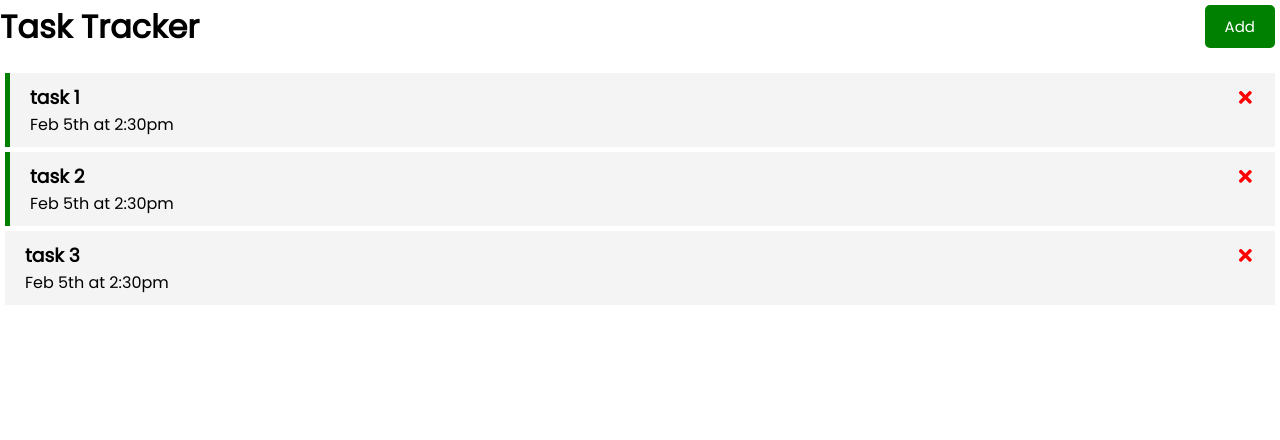
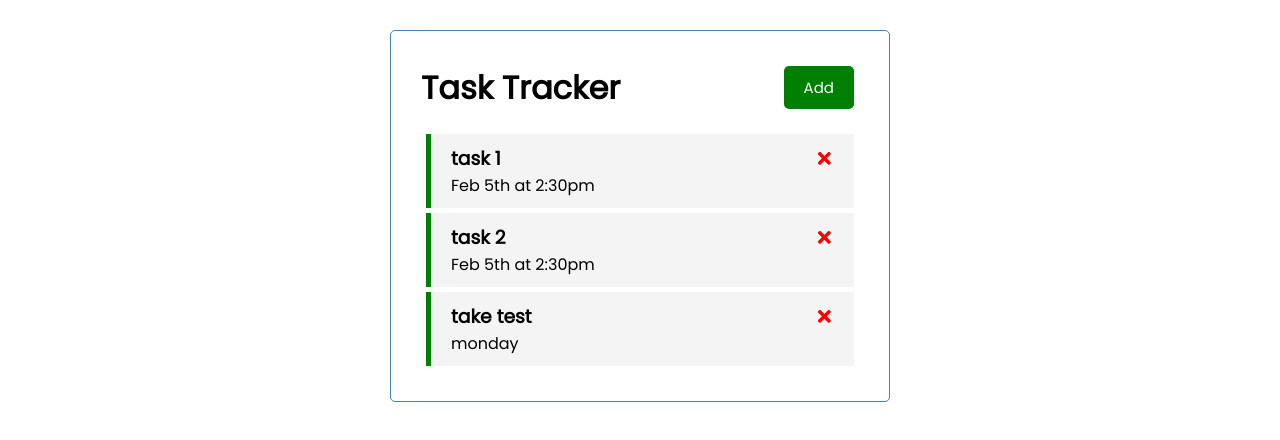
Before and after one commit to sharatkatwa/react-crash-task-tracker, a React (Create React App) app: page / in a window 1280 px wide. Shown: the top 440 px of the page. Built offline with nearby package versions, Linux system fonts and the light colour scheme; data requests are answered from the project's data file.

Commit message:
task traker app completed with json server

```diff
--- /dev/null
+++ b/db.json
@@ -0,0 +1,22 @@
+{
+  "tasks": [
+    {
+      "id": 1,
+      "text": "task 1",
+      "day": "Feb 5th at 2:30pm",
+      "reminder": true
+    },
+    {
+      "id": 2,
+      "text": "task 2",
+      "day": "Feb 5th at 2:30pm",
+      "reminder": true
+    },
+    {
+      "text": "take test",
+      "day": "monday",
+      "reminder": true,
+      "id": 3
+    }
+  ]
+}
--- a/package.json
+++ b/package.json
@@ -9,6 +9,7 @@
     "react": "^18.2.0",
     "react-dom": "^18.2.0",
     "react-icons": "^4.7.1",
+    "react-router-dom": "^6.6.2",
     "react-scripts": "^5.0.1",
     "web-vitals": "^2.1.4"
   },
@@ -16,7 +17,8 @@
     "start": "react-scripts start",
     "build": "react-scripts build",
     "test": "react-scripts test",
-    "eject": "react-scripts eject"
+    "eject": "react-scripts eject",
+    "server": "json-server --watch db.json --port 5000"
   },
   "eslintConfig": {
     "extends": [
--- a/src/App.js
+++ b/src/App.js
@@ -1,4 +1,4 @@
-import { useState } from 'react';
+import { useState, useEffect } from 'react';
 import Header from './components/Header';
 import Tasks from './components/Tasks';
 import AddTask from './components/AddTask';
@@ -6,50 +6,74 @@ import AddTask from './components/AddTask';
 function App() {
   const [showAddTask, setShowAddtask] = useState(false);
 
-  const [tasks, setTasks] = useState([
-    {
-      id: 1,
-      text: 'task 1',
-      day: 'Feb 5th at 2:30pm',
-      reminder: true,
-    },
-    {
-      id: 2,
-      text: 'task 2',
-      day: 'Feb 5th at 2:30pm',
-      reminder: true,
-    },
-    {
-      id: 3,
-      text: 'task 3',
-      day: 'Feb 5th at 2:30pm',
-      reminder: false,
-    },
-  ]);
+  const [tasks, setTasks] = useState([]);
+
+  useEffect(() => {
+    const getTasks = async () => {
+      const tasksFromServer = await fetchTasks();
+      setTasks(tasksFromServer);
+    };
+
+    getTasks();
+  }, []);
+
+  // Fetch Tasks
+  const fetchTasks = async () => {
+    const res = await fetch('http://localhost:5000/tasks');
+    const data = await res.json();
+
+    return data;
+  };
+  // Fetch Task
+  const fetchTask = async (id) => {
+    const res = await fetch(`http://localhost:5000/tasks/${id}`);
+    const data = await res.json();
+
+    return data;
+  };
 
   // Add Task
-  const addTask = (task) => {
-    const id = Math.floor(Math.random() * 10000) + 1;
-    const newTask = { id, ...task };
-    setTasks([...tasks, newTask]);
+  const addTask = async (task) => {
+    const res = await fetch('http://localhost:5000/tasks', {
+      method: 'POST',
+      headers: { 'content-type': 'application/json' },
+      body: JSON.stringify(task),
+    });
+
+    const data = await res.json();
+    setTasks([...tasks, data]);
+
+    // const id = Math.floor(Math.random() * 10000) + 1;
+    // const newTask = { id, ...task };
+    // setTasks([...tasks, newTask]);
   };
 
   // Delete Task
-  const deleteTask = (id) => {
+  const deleteTask = async (id) => {
+    await fetch(`http://localhost:5000/tasks/${id}`, { method: 'DELETE' });
     setTasks(tasks.filter((task) => task.id !== id));
   };
 
   // Toggle Reminder
-  const toggleReminder = (id) => {
+  const toggleReminder = async (id) => {
+    const taskToToggle = await fetchTask(id);
+    const updatedTask = { ...taskToToggle, reminder: !taskToToggle.reminder };
+    const res = await fetch(`http://localhost:5000/tasks/${id}`, {
+      method: 'PUT',
+      headers: { 'Content-type': 'application/json' },
+      body: JSON.stringify(updatedTask),
+    });
+
+    const data = await res.json();
     setTasks(
       tasks.map((task) =>
-        task.id === id ? { ...task, reminder: !task.reminder } : task
+        task.id === id ? { ...task, reminder: data.reminder } : task
       )
     );
   };
 
   return (
-    <div className="App">
+    <div className="container">
       <Header
         onAdd={() => setShowAddtask(!showAddTask)}
         showAdd={showAddTask}
--- a/src/index.css
+++ b/src/index.css
@@ -1,4 +1,5 @@
 @import url('https://fonts.googleapis.com/css2?family=Poppins:wght@300;400&display=swap');
+
 
 * {
   box-sizing: border-box;
```
Also changed, not shown: 1 other file (tests, documents, lock files or other folders).
